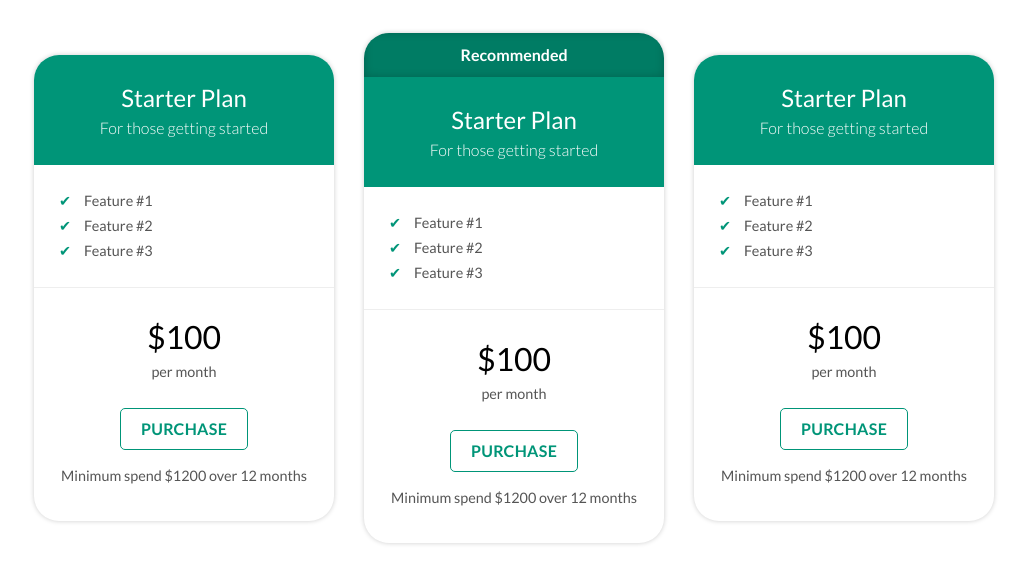
After one commit to ParthKalkar/RusLearn, a Django app: page /subscriptions in a window 1280 px wide. The commit adds this page. Shown: the top 584 px of the page, without its empty margins (126-1153 px from the left). Run offline with Django 3.2, Linux system fonts and the light colour scheme; the visitor is signed in with stand-in values (Sample User, id 1).

Commit message:
Add subscription page

```diff
--- a/main_app/views.py
+++ b/main_app/views.py
@@ -202,10 +202,18 @@ def delete_card(request):
         FlashCard.objects.filter(FlashCardID=card_id).delete()
     return redirect('home')
 
+@login_required
 def view_card(request):
     print(request.POST)
     print(dict(request.POST))
+    user = request.user
+    user.XP_points += 1
+    user.save()
     card = FlashCard.objects.filter(FlashCardID=request.POST.get('card_id'))[0]
     user_card_status = UserCardStatus.objects.filter(CardID=card)[0]
     user_card_status.save()
     return JsonResponse({'status': 'success.'})
+
+@login_required
+def subscription_page(request):
+    return render(request, 'subscriptions.html')
--- a/ruslearn/urls.py
+++ b/ruslearn/urls.py
@@ -29,5 +29,6 @@ urlpatterns = [
     path('add_card', views.add_card, name='add_card'),
     path('delete_card', views.delete_card, name='delete_card'),
     path('view_card', views.view_card, name='view_card'),
-    path('next_card', views.get_next_card, name='next_card')
+    path('next_card', views.get_next_card, name='next_card'),
+    path('subscriptions', views.subscription_page, name='subscriptions')
 ]
--- /dev/null
+++ b/static/pricing-table.css
@@ -0,0 +1,131 @@
+.pricing-plan{
+    width: 300px;
+    border-radius: 25px;
+    box-shadow: 0 0 5px rgba(0,0,0,0.2);
+    overflow: hidden;
+    font-family: "Lato", sans-serif;
+    font: size 16px;
+    line-height:1.5;
+    color: #555555;
+    margin: 15px;
+}
+
+.pricing-plan--highlighted{
+    box-shadow: 0 0 15px rgba(0,0,0.4);
+    transform: scale(1.05);
+}
+
+.pricing-plan__header{
+    padding: 25px;
+    background: #009578;
+    color: #ffffff;
+
+
+}
+.pricing-plan__title,
+.pricing-plan__summary{
+    margin:0;
+    text-align: center;
+}
+
+.pricing-plan__title{
+    font-size: 1.5em;
+    font-weight: 400;
+
+}
+
+.pricing-plan__summary{
+    font-size: 1em;
+    font-weight: 300;
+
+}
+
+.pricing-plan__description{
+    padding: 25px;
+
+}
+
+.pricing-plan__list{
+    padding: 0;
+    margin: 0;
+
+}
+
+.pricing-plan__feature{
+    list-style: none;
+    margin: 0;
+    padding-left: 25px;
+    position: relative;
+    font-size: 0.9em;
+
+}
+.pricing-plan__feature:not(:last-child){
+    margin-bottom: 0.25em;
+
+}
+.pricing-plan__feature::before{
+    content: "\2714 ";
+    color: #009578;
+    left: 0;
+    position: absolute;
+}
+
+.pricing-plan__actions{
+    padding: 25px;
+    border-top: 1px solid #eeeeee;
+    display: flex;
+    flex-direction: column;
+}
+
+.pricing-plan__button{
+    display: inline-block;
+    margin: 15px auto;
+    padding: 8px 20px;
+    text-decoration: none;
+    color: #009578;
+    background: #ffffff;
+    border-radius: 5px;
+    border: 1px solid #009578;
+    text-transform: uppercase;
+    letter-spacing: 0.02em;
+    font-weight: bold;
+
+}
+
+.pricing-plan__button:hover{
+    background: #009578;
+    color: #ffffff;
+}
+
+.pricing-plan__cost{
+    margin: 0;
+    text-align: center;
+    font-size:  2em;
+    color: black;
+}
+
+.pricing-plan__text{
+    font-size:0.9em;
+    text-align: center;
+    margin: 0 0 10px 0;
+
+
+}
+
+.pricing-plan__special-text{
+    padding: 10px;
+    text-align: center;
+    font-weight: bold;
+    color: #ffffff;
+    background: #007c64;
+    box-shadow: 0 0 10px rgba(0,0,0,0.2) inset;
+}
+
+.pricing-plan-container{
+    display: flex;
+    align-items: center;
+    justify-content: center;
+    padding: 10px
+
+
+}
--- a/templates/home.html
+++ b/templates/home.html
@@ -28,6 +28,8 @@
                 <hr/>
                 <li><a class="dropdown-item disabled" href="#">XP Points : {{user_profile.XP_points}}</a></li>
                 <li><a class="dropdown-item disabled" href="#">Registered on {{user_profile.registrationDate}}</a></li>
+                <hr/>
+                <li><a class="dropdown-item" href="subscriptions">View subscription plans</a></li>
                 <hr/>
                 <li><a class="dropdown-item" href="/logout">Log out
                     <svg xmlns="http://www.w3.org/2000/svg" width="16" height="16" fill="currentColor"
--- /dev/null
+++ b/templates/subscriptions.html
@@ -0,0 +1,97 @@
+<!DOCTYPE html>
+<head>
+    {% load static %}
+    <title> Pricing Table</title>
+    <meta name="viewport" content="width=device-width, initial-scale=1.0">
+    <meta charset="utf-8" />
+    <link rel="shortcut icon" href="/assets/img/favicon.ico">
+    <link href="https://fonts.googleapis.com/css?family=Lato:300,400,700&display=swap" rel="stylesheet">    <link rel="stylesheet" href="{% static 'pricing-table.css' %}">
+</head>
+<body>
+    <div class="pricing-plan-container">
+        <section class="pricing-plan">
+
+            <div class="pricing-plan__header">
+                <h1 class="pricing-plan__title">Starter Plan</h1>
+                <h2 class="pricing-plan__summary">For those getting started</h2>
+            </div>
+            <div class="pricing-plan__description">
+                <ul class="pricing-plan__list">
+                    <li class="pricing-plan__feature">
+                        Feature #1
+                    </li>
+                    <li class="pricing-plan__feature">
+                        Feature #2
+                    </li>
+                    <li class="pricing-plan__feature">
+                        Feature #3
+                    </li>
+                </ul>
+            </div>
+            <div class="pricing-plan__actions">
+                <p class="pricing-plan__cost">$100</p>
+                <p class="pricing-plan__text">per month</p>
+                <a href="./" class="pricing-plan__button">Purchase</a>
+                <p class="pricing-plan__text">Minimum spend $1200 over 12 months</p>
+            </div>
+        </section>
+
+        <section class="pricing-plan">
+            <div class="pricing-plan__special-text">
+                Recommended
+            </div>
+
+            <div class="pricing-plan__header">
+                <h1 class="pricing-plan__title">Starter Plan</h1>
+                <h2 class="pricing-plan__summary">For those getting started</h2>
+            </div>
+            <div class="pricing-plan__description">
+                <ul class="pricing-plan__list">
+                    <li class="pricing-plan__feature">
+                        Feature #1
+                    </li>
+                    <li class="pricing-plan__feature">
+                        Feature #2
+                    </li>
+                    <li class="pricing-plan__feature">
+                        Feature #3
+                    </li>
+                </ul>
+            </div>
+            <div class="pricing-plan__actions">
+                <p class="pricing-plan__cost">$100</p>
+                <p class="pricing-plan__text">per month</p>
+                <a href="./" class="pricing-plan__button">Purchase</a>
+                <p class="pricing-plan__text">Minimum spend $1200 over 12 months</p>
+            </div>
+        </section>
+
+        <section class="pricing-plan">
+            <div class="pricing-plan__header">
+                <h1 class="pricing-plan__title">Starter Plan</h1>
+                <h2 class="pricing-plan__summary">For those getting started</h2>
+            </div>
+            <div class="pricing-plan__description">
+                <ul class="pricing-plan__list">
+                    <li class="pricing-plan__feature">
+                        Feature #1
+                    </li>
+                    <li class="pricing-plan__feature">
+                        Feature #2
+                    </li>
+                    <li class="pricing-plan__feature">
+                        Feature #3
+                    </li>
+                </ul>
+            </div>
+            <div class="pricing-plan__actions">
+                <p class="pricing-plan__cost">$100</p>
+                <p class="pricing-plan__text">per month</p>
+                <a href="./" class="pricing-plan__button">Purchase</a>
+                <p class="pricing-plan__text">Minimum spend $1200 over 12 months</p>
+            </div>
+        </section>
+
+    </div>
+
+</body>
```
